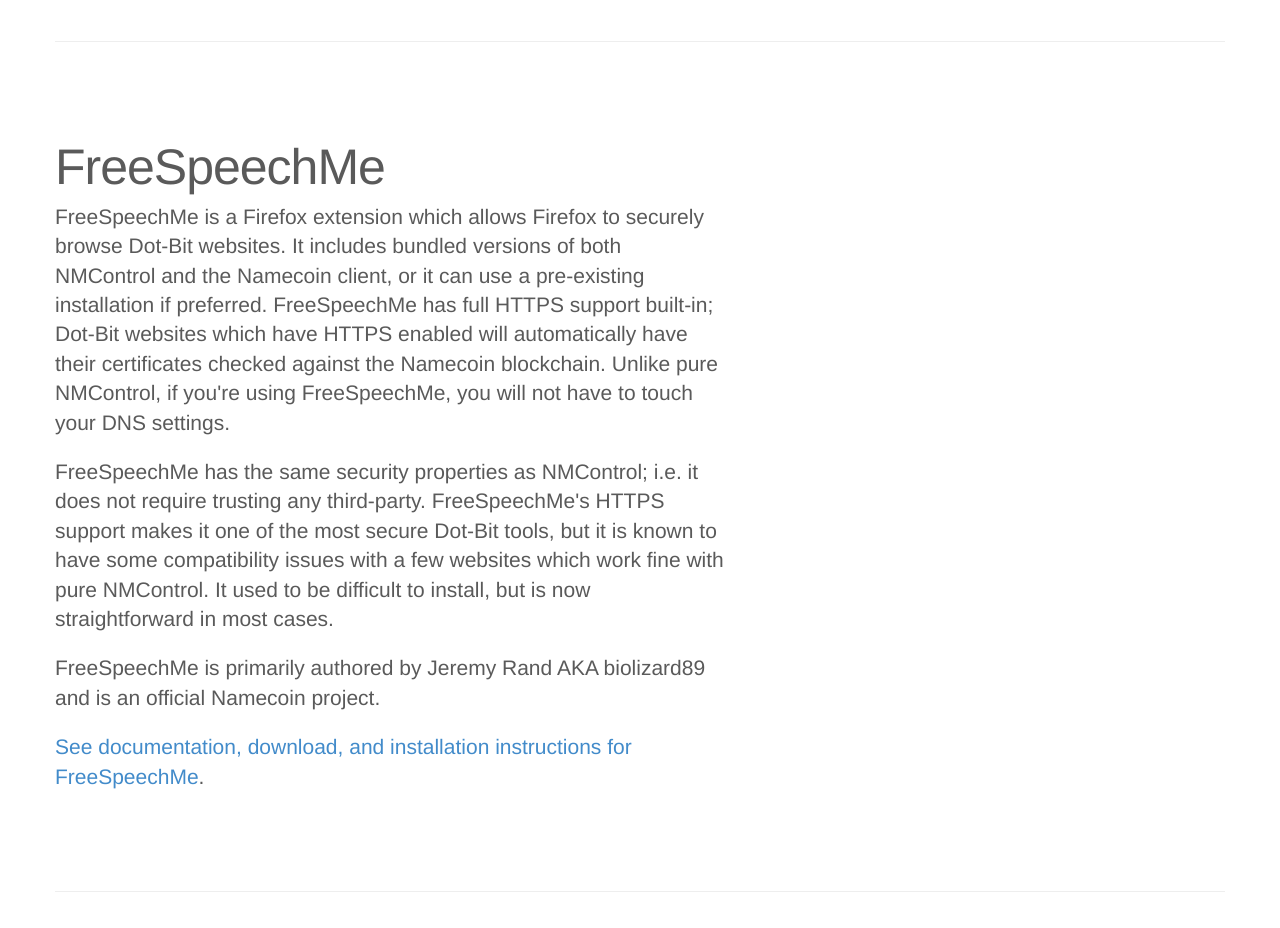
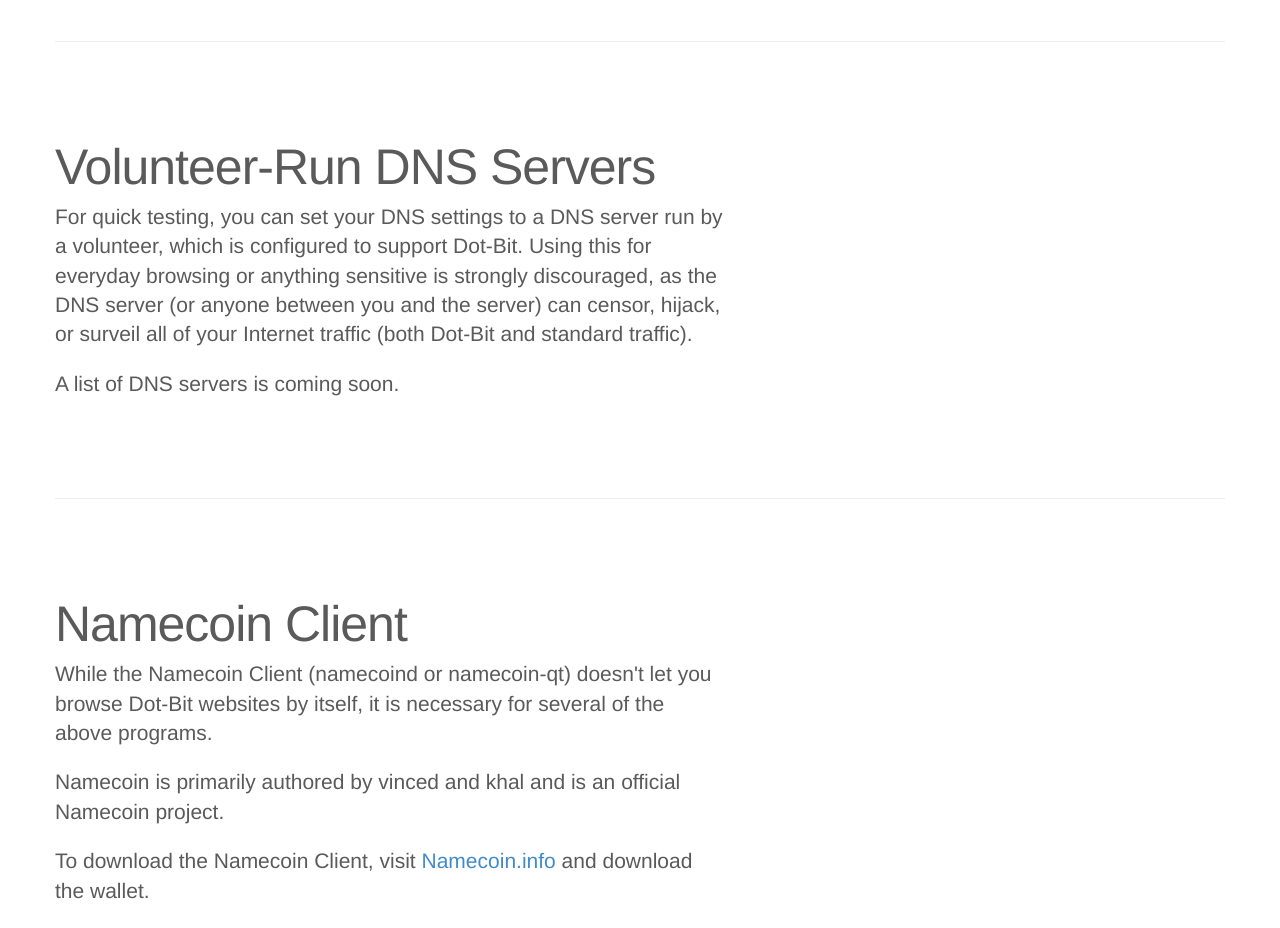
Before and after one commit to namecoin/namecoin.info-dotbit, a plain HTML site: page browse.html in a window 1280 px wide. Shown: the part 1200-2128 px from the top of the page. Drawn offline with nearby package versions, Linux system fonts and the light colour scheme.

Commit message:
Remove FreeSpeechMe because the Mozilla API's have been removed.

```diff
--- a/browse.html
+++ b/browse.html
@@ -49,7 +49,6 @@
                     <a data-toggle="dropdown">Browsing Instructions</a>
                     <ul class="dropdown-menu">
                       <li><a href="browse.html">Basic Browsing Information</a></li>
-                      <li><a class="active" href="freespeechme.html">FreeSpeechMe</a></li>
                     </ul>
                 </li>
                 <li><a href="your_website.html">Webmaster Instructions</a></li>
@@ -121,21 +120,6 @@
       <hr class="featurette-divider">
 
       <div class="row featurette">
-        <!--<div class="col-md-5">
-          <img class="featurette-image img-responsive" data-src="holder.js/500x500/auto" alt="">
-        </div>-->
-        <div class="col-md-7">
-          <h2 class="featurette-heading">FreeSpeechMe</h2>
-          <p class="lead">FreeSpeechMe is a Firefox extension which allows Firefox to securely browse Dot-Bit websites.  It includes bundled versions of both NMControl and the Namecoin client, or it can use a pre-existing installation if preferred.  FreeSpeechMe has full HTTPS support built-in; Dot-Bit websites which have HTTPS enabled will automatically have their certificates checked against the Namecoin blockchain.  Unlike pure NMControl, if you're using FreeSpeechMe, you will not have to touch your DNS settings.</p>
-              <p class="lead">FreeSpeechMe has the same security properties as NMControl; i.e. it does not require trusting any third-party.  FreeSpeechMe's HTTPS support makes it one of the most secure Dot-Bit tools, but it is known to have some compatibility issues with a few websites which work fine with pure NMControl.  It used to be difficult to install, but is now straightforward in most cases.</p>
-              <p class="lead">FreeSpeechMe is primarily authored by Jeremy Rand AKA biolizard89 and is an official Namecoin project.</p>
-              <p class="lead"><a href="freespeechme.html">See documentation, download, and installation instructions for FreeSpeechMe</a>.</p>
-        </div>
-      </div>
-
-      <hr class="featurette-divider">
-
-      <div class="row featurette">
         <div class="col-md-7">
           <h2 class="featurette-heading">Volunteer-Run DNS Servers</h2>
           <p class="lead">For quick testing, you can set your DNS settings to a DNS server run by a volunteer, which is configured to support Dot-Bit.  Using this for everyday browsing or anything sensitive is strongly discouraged, as the DNS server (or anyone between you and the server) can censor, hijack, or surveil all of your Internet traffic (both Dot-Bit and standard traffic).</p>
```
Also changed, not shown: freespeechme.html (+13 -1 lines), index.html (+0 -1 lines), security.html (+0 -1 lines), your_website.html (+0 -1 lines).
